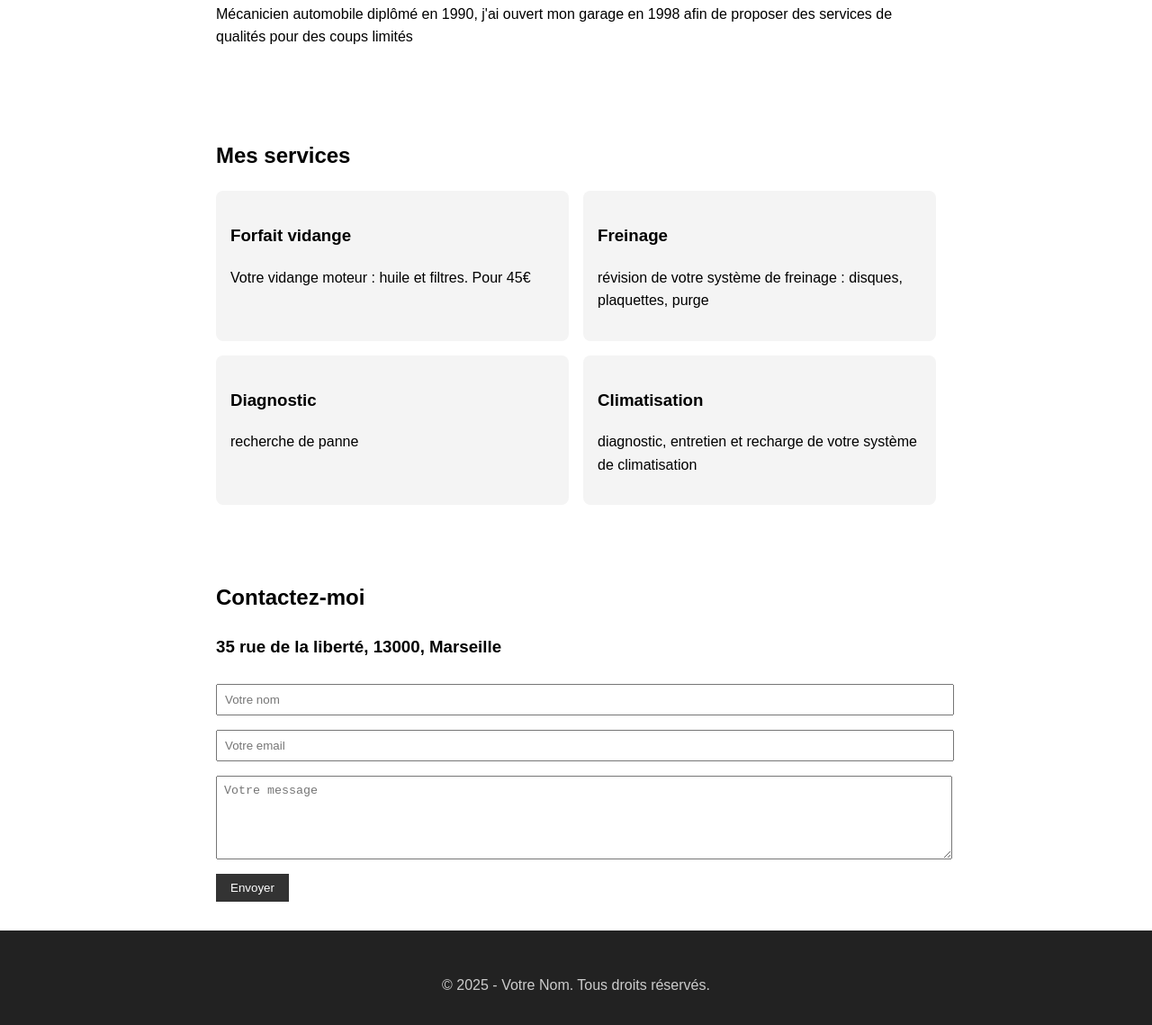
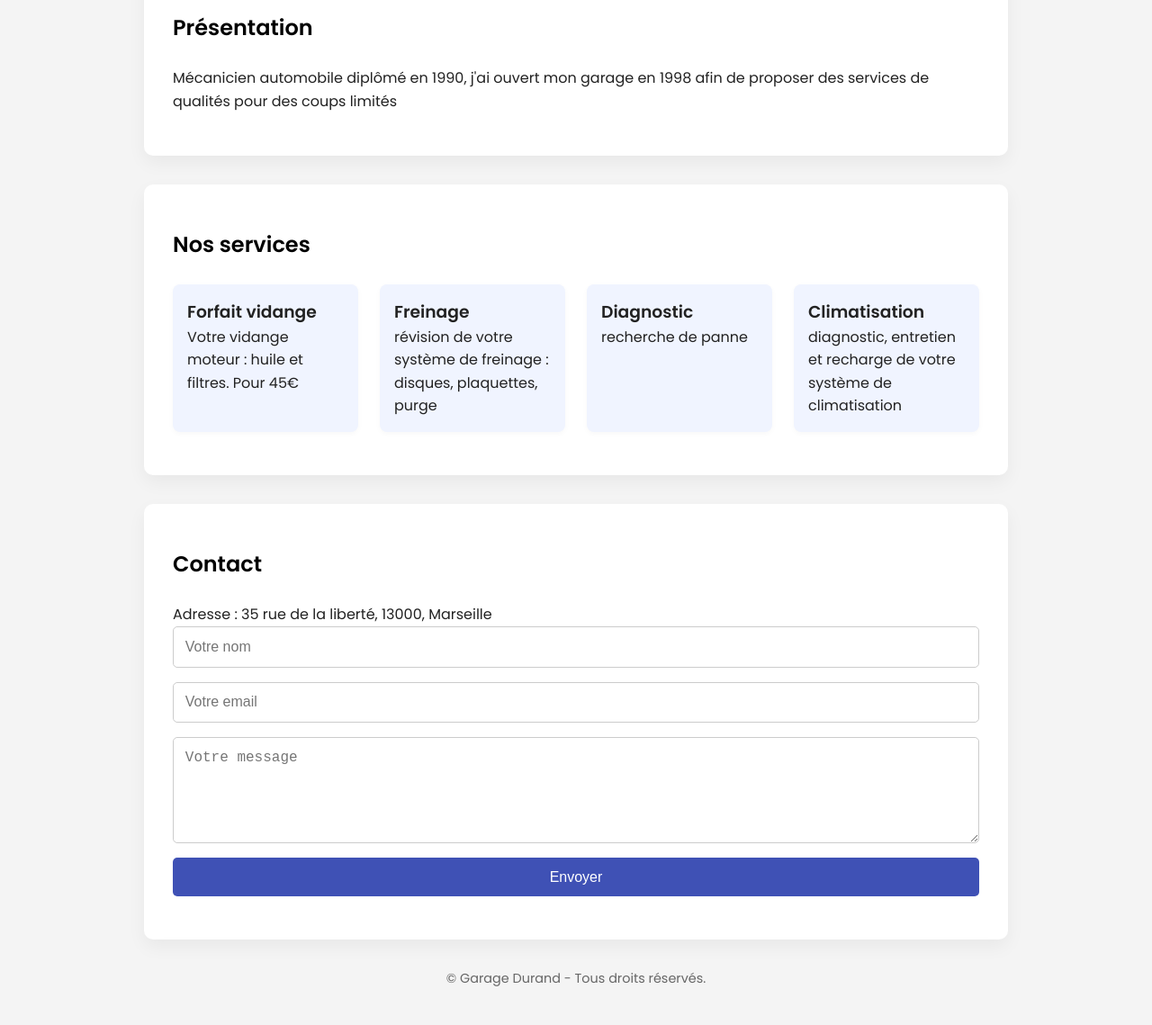
Before and after one commit to Gretscho/garage-Durand, a plain HTML site: page index.html in a window 1280 px wide. Shown: the part 307-1446 px from the top of the page at 90% size. Drawn offline with Linux system fonts and the light colour scheme.

Commit message:
Add files via upload

```diff
--- a/index.html
+++ b/index.html
@@ -1,67 +1,105 @@
-<!--<!DOCTYPE html>
-<html lang="fr">
-<head>
-  <meta charset="UTF-8">
-  <title>Garage Durand</title>
-</head>
-<body>
-  <h1>Garage Durand</h1>
-  <p>Spécialiste auto à Marseille depuis 1998</p>
-  <h2>Nos services :</h2>
-  <ul>
-
-    <li>Vidange</li>
-
-    <li>Freinage</li>
-
-    <li>Diagnostic</li>
-
-    <li>Climatisation</li>
-
-  </ul>
-</body>
-</html> !-->
-
+<!-- ===== TEMPLATE 6: COMPLET + SERVICES DÉTAILLÉS ===== -->
+<!-- seo_complet.html -->
 <!DOCTYPE html>
 <html lang="fr">
 <head>
   <meta charset="UTF-8">
   <meta name="viewport" content="width=device-width, initial-scale=1.0">
-  <meta name="description" content="Page vitrine professionnelle pour freelance ou petite entreprise">
   <title>Garage Durand</title>
-  <link rel="preconnect" href="https://fonts.googleapis.com">
-  <link rel="stylesheet" href="https://cdnjs.cloudflare.com/ajax/libs/font-awesome/6.4.0/css/all.min.css">
+  <meta name="description" content="Spécialiste auto à Marseille depuis 1998">
+  <meta name="keywords" content="site web, services, entreprise">
+  <meta name="author" content="Garage Durand">
+
+  <link href="https://fonts.googleapis.com/css2?family=Poppins:wght@400;600&display=swap" rel="stylesheet">
   <style>
-    body { margin: 0; font-family: 'Arial', sans-serif; line-height: 1.6; }
-    header, section, footer { padding: 2rem; }
-    header { background: #333; color: #fff; text-align: center; }
-    nav ul { list-style: none; padding: 0; display: flex; justify-content: center; gap: 1rem; }
-    nav a { color: #fff; text-decoration: none; }
-    section { max-width: 800px; margin: auto; }
-    .services { display: grid; grid-template-columns: 1fr 1fr; gap: 1rem; }
-    .service { background: #f4f4f4; padding: 1rem; border-radius: 8px; }
-    footer { background: #222; color: #ccc; text-align: center; }
-    form input, form textarea { width: 100%; padding: 0.5rem; margin: 0.5rem 0; }
-    form button { background: #333; color: #fff; padding: 0.5rem 1rem; border: none; cursor: pointer; }
-    @media (max-width: 600px) {
-      .services { grid-template-columns: 1fr; }
+    * { box-sizing: border-box; margin: 0; padding: 0; }
+    body { font-family: 'Poppins', sans-serif; background-color: #f4f4f4; color: #222; line-height: 1.6; }
+    header {
+      background: linear-gradient(120deg, #0f08088c, #9a9eb850);
+      color: white;
+      padding: 4rem 2rem;
+      text-align: center;
+    }
+    header h1 { font-size: 2.5rem; margin-bottom: 1rem; }
+    header p { font-size: 1.2rem; }
+
+    section {
+      padding: 3rem 2rem;
+      max-width: 960px;
+      margin: auto;
+      background: white;
+      margin-top: 2rem;
+      border-radius: 10px;
+      box-shadow: 0 8px 20px rgba(0,0,0,0.05);
+    }
+
+    section h2 {
+      margin-bottom: 1.5rem;
+      color: #000000;
+    }
+
+    .services {
+      display: grid;
+      grid-template-columns: repeat(auto-fit, minmax(200px, 1fr));
+      gap: 1.5rem;
+    }
+
+    .service {
+      background: #f0f4ff;
+      padding: 1rem;
+      border-radius: 8px;
+      box-shadow: 0 2px 6px rgba(0,0,0,0.03);
+    }
+
+    form {
+      display: flex;
+      flex-direction: column;
+      gap: 1rem;
+    }
+
+    input, textarea {
+      padding: 0.8rem;
+      border: 1px solid #ccc;
+      border-radius: 5px;
+      font-size: 1rem;
+    }
+
+    button {
+      background: #3f51b5;
+      color: white;
+      padding: 0.8rem;
+      font-size: 1rem;
+      border: none;
+      border-radius: 5px;
+      cursor: pointer;
+      transition: background 0.3s;
+    }
+
+    button:hover {
+      background: #32439c;
+    }
+
+    footer {
+      text-align: center;
+      padding: 2rem;
+      font-size: 0.9rem;
+      color: #666;
     }
   </style>
 </head>
 <body>
-
   <header>
-    <h1>Bienvenue sur le site de Garage Durand</h1>
+    <h1>Garage Durand</h1>
     <p>Spécialiste auto à Marseille depuis 1998</p>
   </header>
 
-  <section id="about">
-    <h2>À propos</h2>
+  <section>
+    <h2>Présentation</h2>
     <p>Mécanicien automobile diplômé en 1990, j'ai ouvert mon garage en 1998 afin de proposer des services de qualités pour des coups limités</p>
   </section>
 
-  <section id="services">
-    <h2>Mes services</h2>
+  <section>
+    <h2>Nos services</h2>
     <div class="services">
       <div class="service">
         <h3>Forfait vidange</h3>
@@ -82,20 +120,19 @@
     </div>
   </section>
 
-  <section id="contact">
-    <h2>Contactez-moi</h2>
-    <h3>35 rue de la liberté, 13000, Marseille</h3>
-    <form action="https://formspree.io/f/your-form-id" method="POST">
-      <input type="text" name="name" placeholder="Votre nom" required>
+  <section>
+    <h2>Contact</h2>
+    <p>Adresse : 35 rue de la liberté, 13000, Marseille</p>
+    <form method="POST" action="sendmail.php">
+      <input type="text" name="nom" placeholder="Votre nom" required>
       <input type="email" name="email" placeholder="Votre email" required>
-      <textarea name="message" rows="5" placeholder="Votre message" required></textarea>
+      <textarea name="message" placeholder="Votre message" rows="5" required></textarea>
       <button type="submit">Envoyer</button>
     </form>
   </section>
 
   <footer>
-    <p>&copy; 2025 - Votre Nom. Tous droits réservés.</p>
+    <p>&copy; Garage Durand - Tous droits réservés.</p>
   </footer>
-
 </body>
 </html>
```
